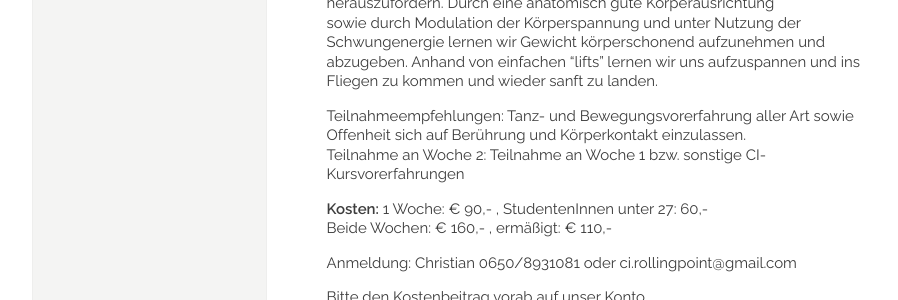
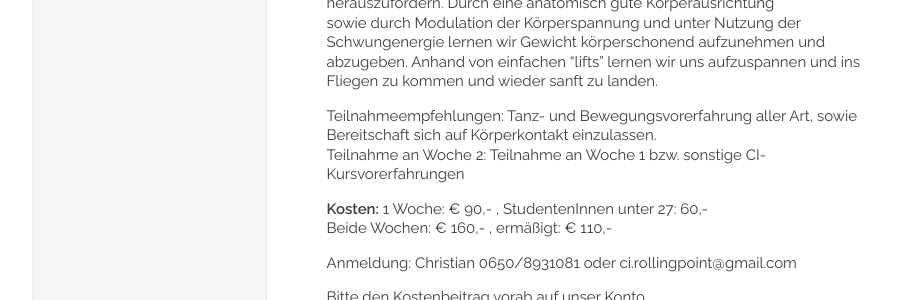
Before and after one commit to manulari/rollingpointat, a Jekyll site: the page built from _pages_de/winterintensive.md, in a window 1280 px wide and 900 px high, scrolled down 1499 px. Shown: the part 153-453 px from the top of the window, without its empty margins (152-1050 px from the left). Built offline with Jekyll 4.4.1, drawn with Linux system fonts in a browser that asks for light colours; comment, search, counter and statistics services are not loaded.

Commit message:
Update page (de) “winterintensive”

```diff
--- a/_pages_de/winterintensive.md
+++ b/_pages_de/winterintensive.md
@@ -37,7 +37,7 @@ In **Woche 1** der Intensive lernen wir grundlegende Bewegungstechniken der CI
 
 In **Woche 2** beginnen wir unsere Tänze mit Schwung und Leichtigkeit in alle Raumrichtungen zu navigieren und unsere Risikobereitschaft herauszufordern. Durch eine anatomisch gute Körperausrichtung sowie durch Modulation der Körperspannung und unter Nutzung der Schwungenergie lernen wir Gewicht körperschonend aufzunehmen und abzugeben. Anhand von einfachen "lifts" lernen wir uns aufzuspannen und ins Fliegen zu kommen und wieder sanft zu landen.
 
-Teilnahmeempfehlungen: Tanz- und Bewegungsvorerfahrung aller Art sowie Offenheit sich auf Berührung und Körperkontakt einzulassen.\
+Teilnahmeempfehlungen: Tanz- und Bewegungsvorerfahrung aller Art,  sowie Bereitschaft sich auf Körperkontakt einzulassen.\
 Teilnahme an Woche 2: Teilnahme an Woche 1 bzw. sonstige CI-Kursvorerfahrungen
 
 **Kosten:** 1 Woche: € 90,- , StudentenInnen unter 27: 60,-\
```
